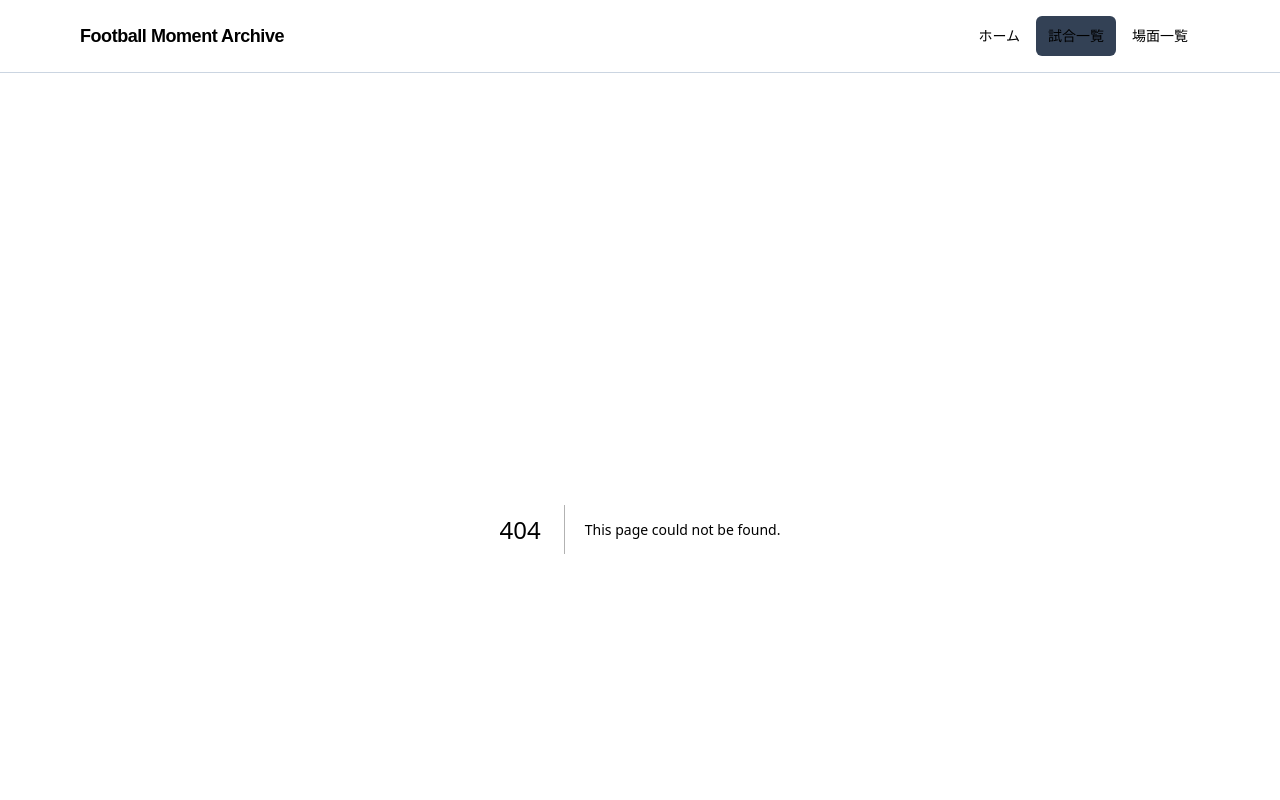
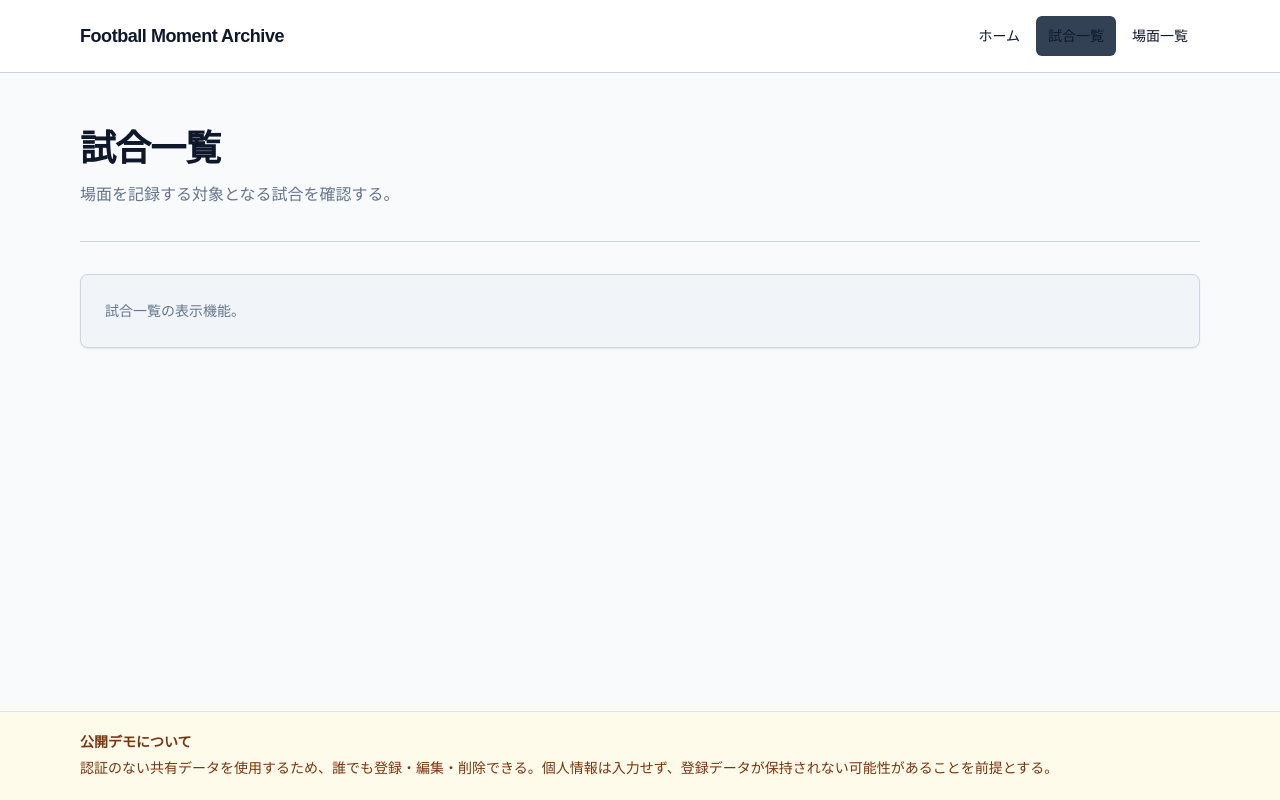
Before and after one commit to seiya-matsuoka/football-moment-archive, a Next.js app: page /matches in a window 1280 px wide. Before the commit this address had no page. Shown: the top 800 px of the page. Built offline with nearby package versions, Linux system fonts and the light colour scheme.

Commit message:
feat: 試合と場面一覧の基本画面を追加

```diff
--- /dev/null
+++ b/src/app/matches/page.tsx
@@ -0,0 +1,26 @@
+/**
+ * 試合一覧の基本画面。
+ */
+
+import type { Metadata } from 'next';
+
+import { PageHeader } from '@/components/common/page-header';
+import { Panel } from '@/components/common/panel';
+
+/** ブラウザのタイトルへ試合一覧であることを表示する。 */
+export const metadata: Metadata = {
+  title: '試合一覧',
+};
+
+/** 試合一覧の基本画面。 */
+export default function MatchesPage() {
+  return (
+    <div className="space-y-section">
+      <PageHeader title="試合一覧" description="場面を記録する対象となる試合を確認する。" />
+
+      <Panel tone="muted">
+        <p className="text-muted text-sm leading-6">試合一覧の表示機能。</p>
+      </Panel>
+    </div>
+  );
+}
--- /dev/null
+++ b/src/app/moments/page.tsx
@@ -0,0 +1,26 @@
+/**
+ * 場面一覧の基本画面。
+ */
+
+import type { Metadata } from 'next';
+
+import { PageHeader } from '@/components/common/page-header';
+import { Panel } from '@/components/common/panel';
+
+/** ブラウザのタイトルへ場面一覧であることを表示する。 */
+export const metadata: Metadata = {
+  title: '場面一覧',
+};
+
+/** 場面一覧の基本画面。 */
+export default function MomentsPage() {
+  return (
+    <div className="space-y-section">
+      <PageHeader title="場面一覧" description="試合の中で記録した場面を確認する。" />
+
+      <Panel tone="muted">
+        <p className="text-muted text-sm leading-6">場面一覧の表示機能。</p>
+      </Panel>
+    </div>
+  );
+}
```
